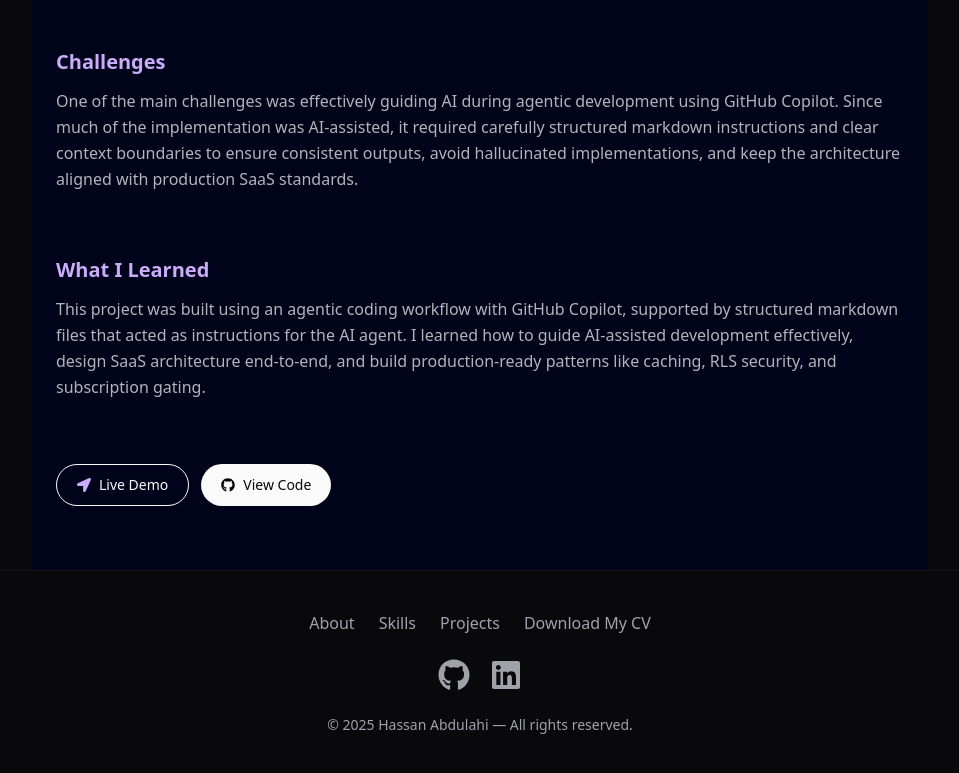
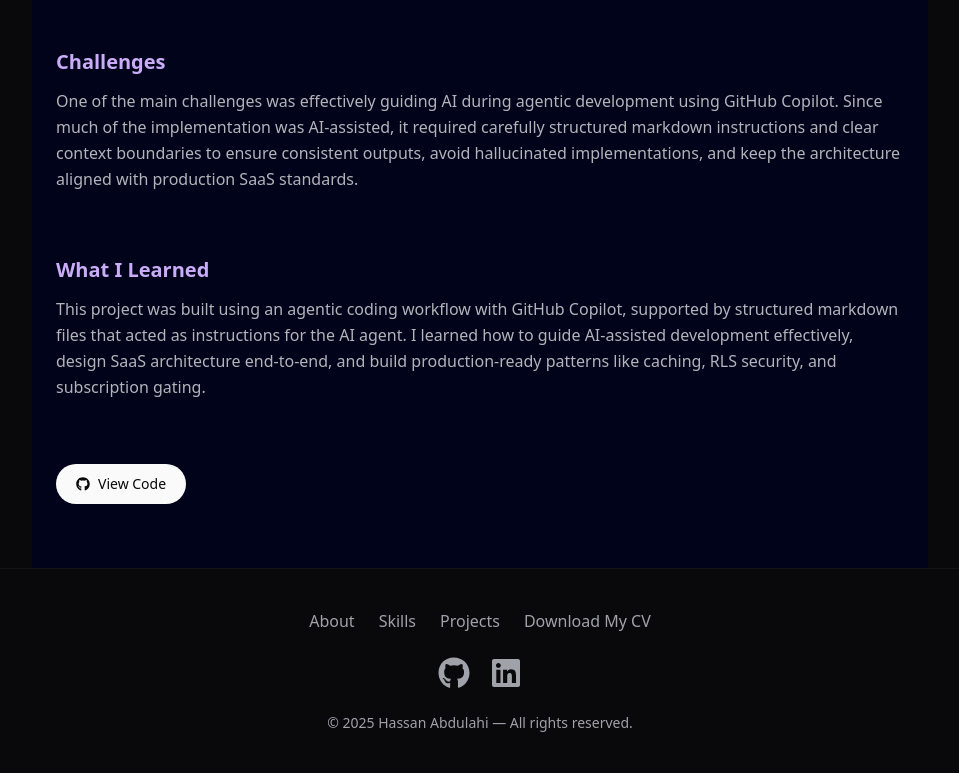
Before and after one commit to weasy1as/weasy1as.github.io, a Next.js app: page /project/jobTracker in a window 1280 px wide. Shown: the part 1633-2406 px from the top of the page, without its empty margins (160-1119 px from the left). Built offline with nearby package versions, Linux system fonts and the light colour scheme.

Commit message:
removed demo

```diff
--- a/src/app/project/jobTracker/page.tsx
+++ b/src/app/project/jobTracker/page.tsx
@@ -180,18 +180,6 @@ export default function JobFlowPage() {
 
       {/* Links */}
       <div className="flex flex-wrap gap-3">
-        {project.demo && (
-          <a
-            href={project.demo}
-            target="_blank"
-            rel="noopener noreferrer"
-            className="flex items-center gap-2 border border-foreground text-foreground px-5 py-2.5 rounded-full text-sm font-medium hover:bg-foreground hover:text-background transition-all"
-          >
-            <FaLocationArrow color="#CBACF9" />
-            Live Demo
-          </a>
-        )}
-
         {project.github && (
           <a
             href={project.github}
```
